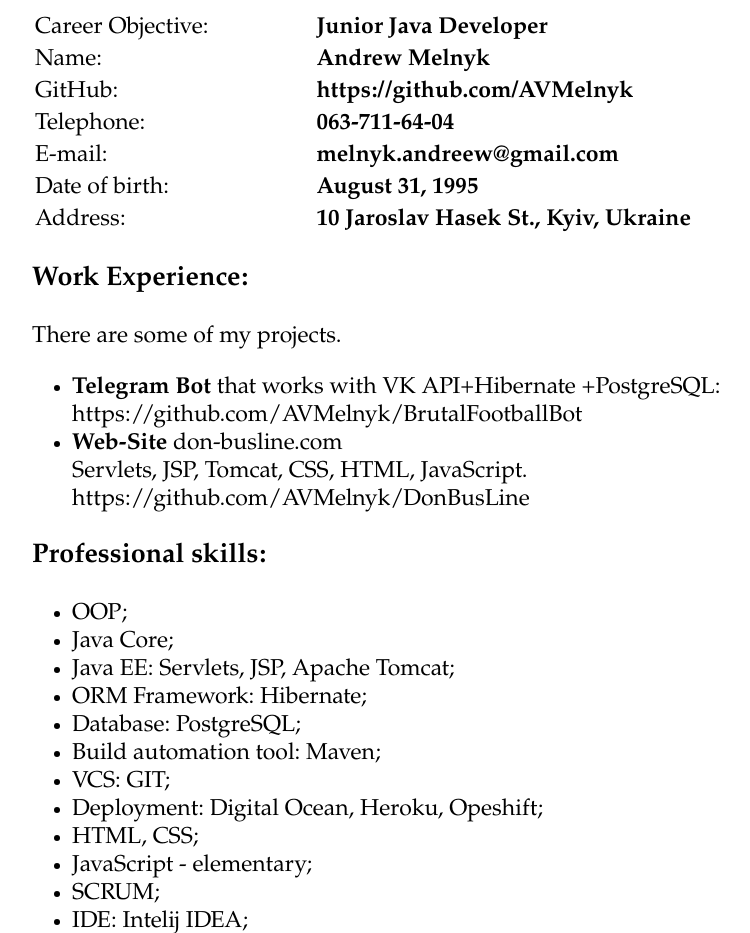
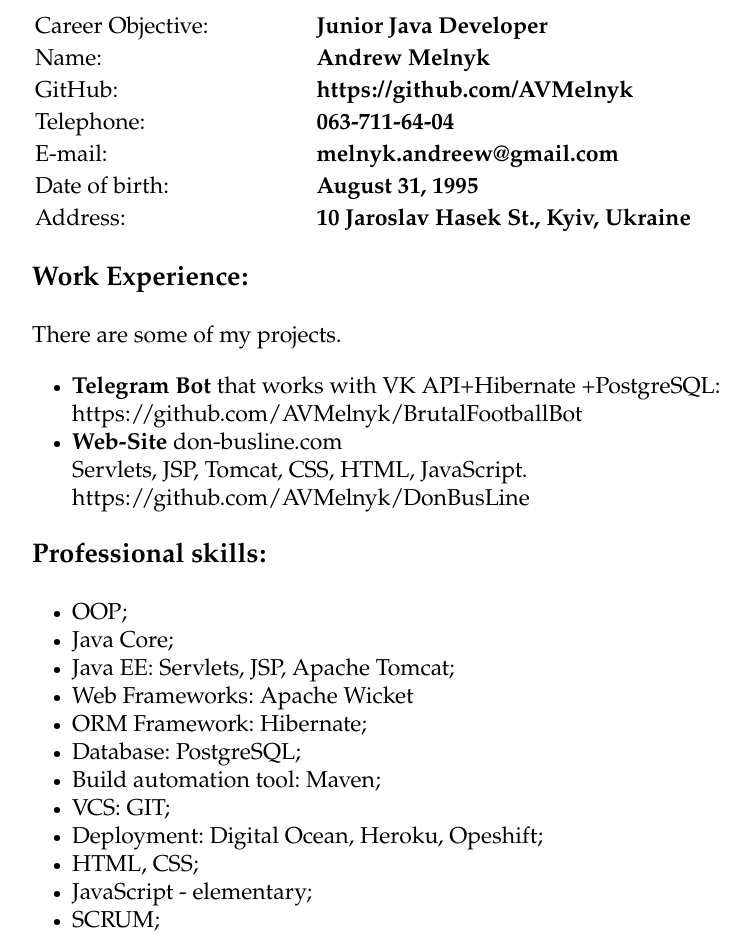
Before and after one commit to AVMelnyk/AVMelnyk.github.io, a plain HTML site: page index.html in a window 1280 px wide. Shown: the part 159-1092 px from the top of the page, without its empty margins (292-1042 px from the left). Drawn offline with Linux system fonts and the light colour scheme.

Commit message:
new skill added

```diff
--- a/index.html
+++ b/index.html
@@ -63,6 +63,7 @@
 				<li>OOP;</li>
         		<li>Java Core;</li>
         		<li>Java EE: Servlets, JSP, Apache Tomcat;</li>
+        		<li>Web Frameworks: Apache Wicket</li>
 				<li>ORM Framework: Hibernate;</li>
 				<li>Database: PostgreSQL;</li>
 				<li>Build automation tool: Maven;</li>
```
